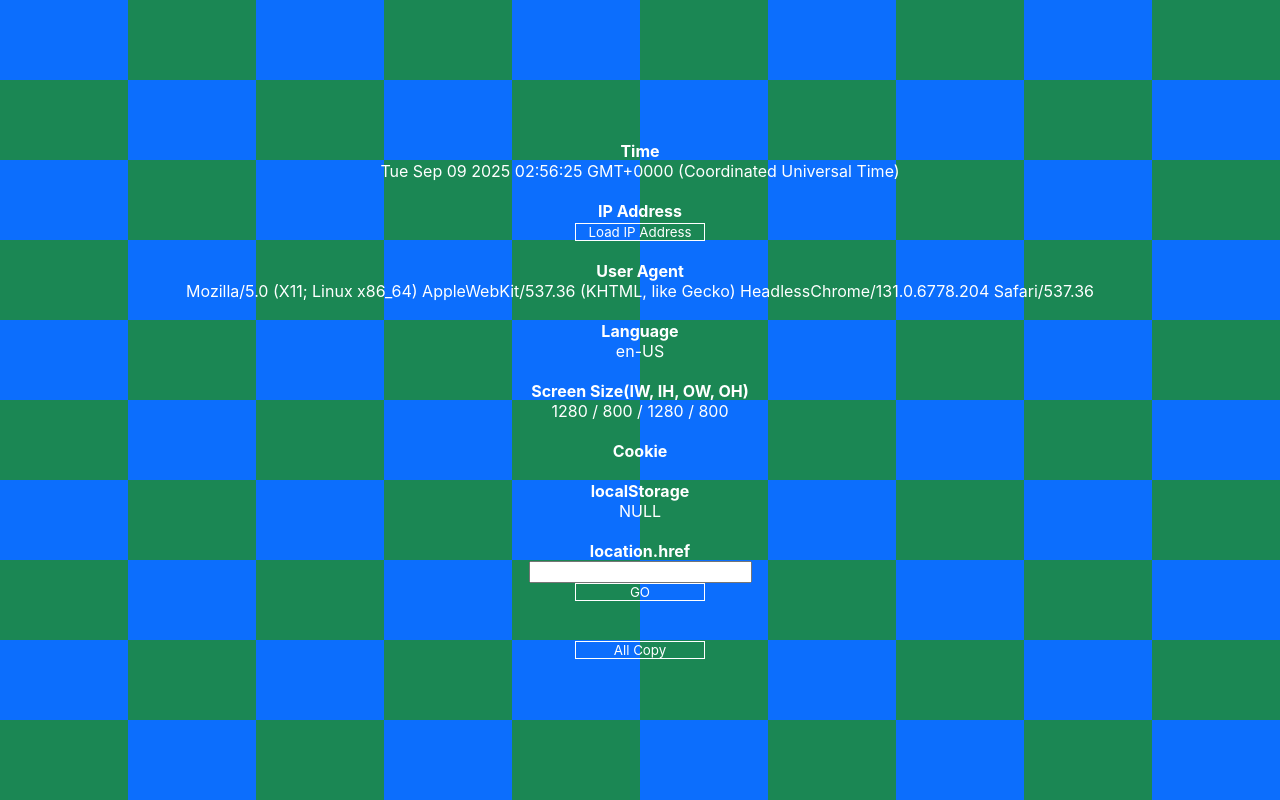
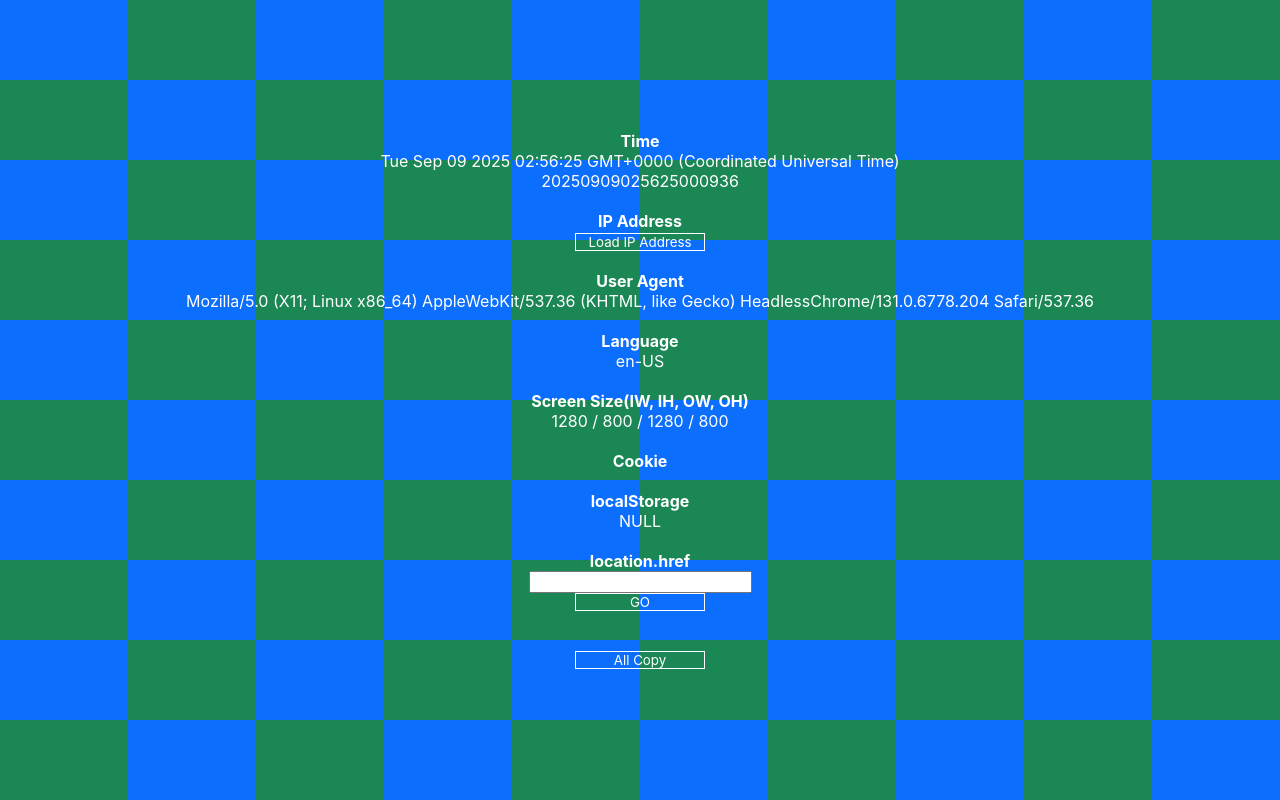
Before and after one commit to kimain050401/browser-tester, a plain HTML site: page index.html in a window 1280 px wide. Drawn offline with Linux system fonts and the light colour scheme; a web font is replaced by a local one.

Commit message:
Update index.html

```diff
--- a/index.html
+++ b/index.html
@@ -44,6 +44,7 @@
         <divx style="display: flex; justify-content: center; align-items: center; height: 100vh; width: 100vw; text-align: center; flex-direction: column;">
             <p style="font-weight: bold;">Time</p>
             <p id="time">NULL</p>
+            <p id="fulltime">NULL</p>
             <br>
             <p style="font-weight: bold;">IP Address</p>
             <p id="ips"><input type="button" value="Load IP Address" onclick="loadIPAddress()"></p>
@@ -110,6 +111,17 @@
             });
         }
 
+        const now = new Date();
+        const YYYY = now.getFullYear().toString();
+        const MM = String(now.getMonth() + 1).padStart(2, "0");
+        const DD = String(now.getDate()).padStart(2, "0");
+        const hh = String(now.getHours()).padStart(2, "0");
+        const mm = String(now.getMinutes()).padStart(2, "0");
+        const ss = String(now.getSeconds()).padStart(2, "0");
+        const ms = now.getMilliseconds();
+        const micro = (ms * 1000 + Math.floor(Math.random() * 1000)).toString().padStart(6, "0");
+        document.getElementById("fulltime").innerText = `${YYYY}${MM}${DD}${hh}${mm}${ss}${micro}`;
+
         function copyText(){
             if(isIp == true){
                 posttext = "[Time]\n" + document.getElementById("time").innerText + "\n\n";
```
